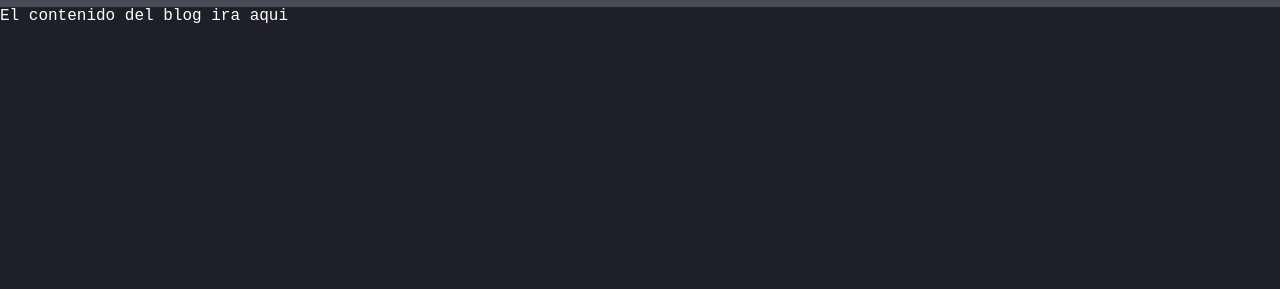
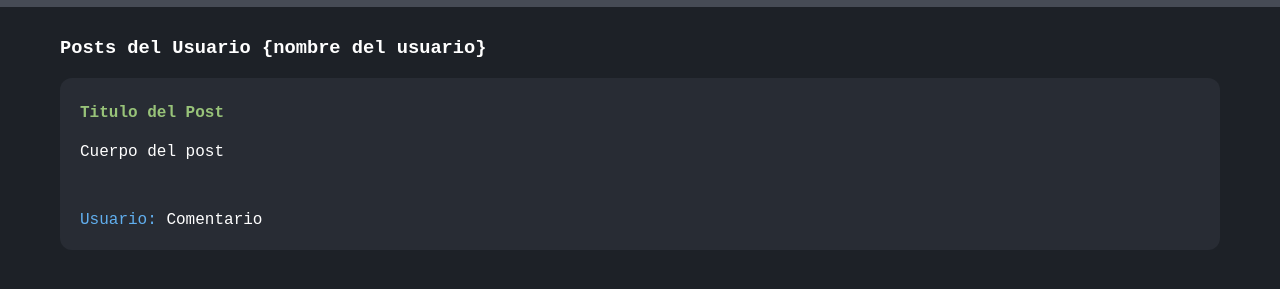
Before and after one commit to IngGallardios1/curso-git, a plain HTML site: page index.html in a window 1280 px wide. Shown: the part 63-352 px from the top of the page. Drawn offline with Linux system fonts and the light colour scheme; a web font is replaced by a local one.

Commit message:
Add style posts

```diff
--- a/index.html
+++ b/index.html
@@ -15,8 +15,13 @@
         <img class="logo" src="img/git_logo.png" alt="Logo Git">
         <h1>Blog Curso Git & GitHub</h1>
     </div>
-    <div>
-        El contenido del blog ira aqui
+    <div class="container" id="content">
+        <h3>Posts del Usuario {nombre del usuario}</h3>
+        <div class="post">
+            <h4>Titulo del Post</h4>
+            <p>Cuerpo del post</p>
+            <br>
+            <p><span>Usuario:</span> Comentario</p>
     </div>
 </body>
 </html>
--- a/style.css
+++ b/style.css
@@ -24,3 +24,23 @@ h1{
     height: 50px;
 
 }
+
+.container {
+    margin-top: 30px;
+    padding: 0 60px 0 60px;
+}
+
+.post {
+    background-color: #282c34;
+    margin-bottom: 15px;
+    padding: 5px 20px 5px 20px;
+    border-radius: 12px;
+}
+
+.post h4 {
+    color: #98c379;
+}
+
+.post span {
+    color: #61afef;
+}
```
